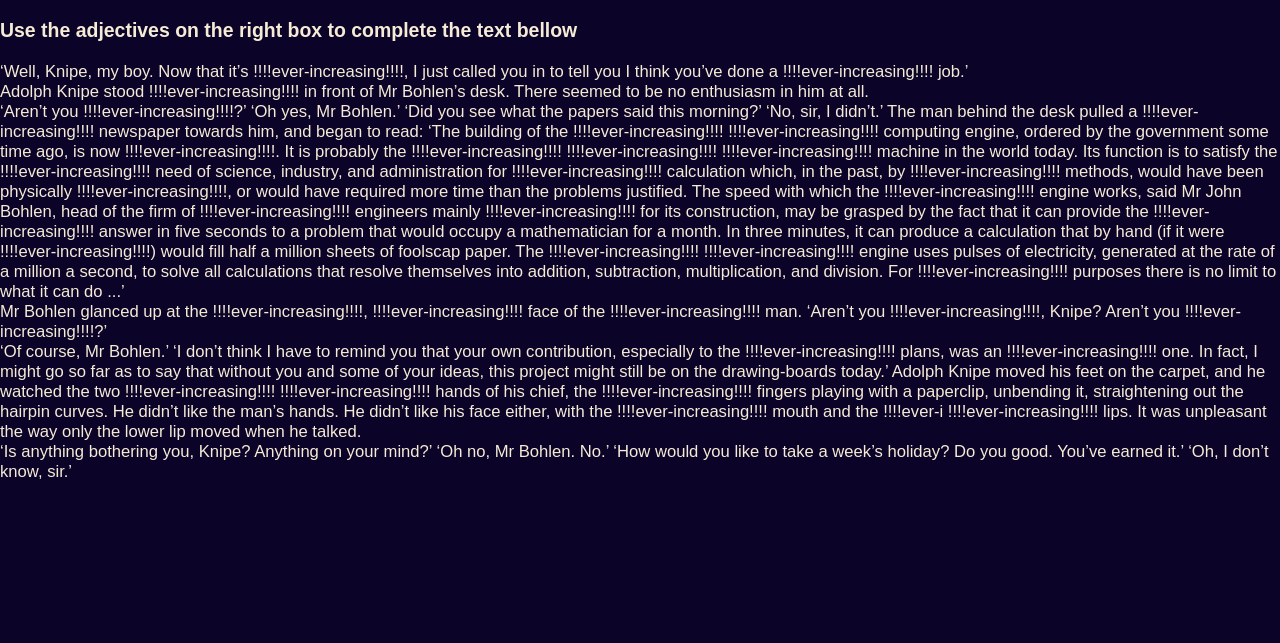
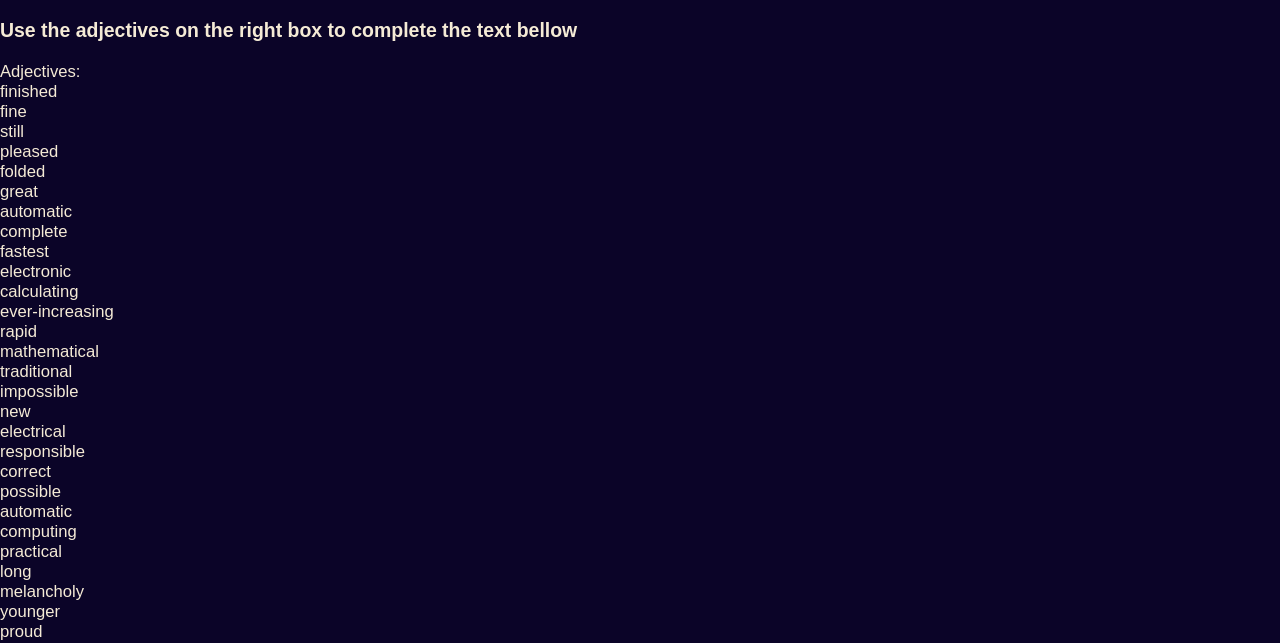
Before and after one commit to liscrivellari/P3_site, a plain HTML site: page game.html in a window 1280 px wide. Shown: the part 152-795 px from the top of the page. Drawn offline with Linux system fonts and the light colour scheme.

Commit message:
adjectives

```diff
--- a/game.html
+++ b/game.html
@@ -17,6 +17,46 @@
   <div class="titulo">
     <h1>Online Game</h1>
     <h3>Use the adjectives on the right box to complete the text bellow</h3>
+    <p id="text">
+      Adjectives:
+      <br> finished
+      <br> fine
+      <br> still
+      <br> pleased
+      <br>folded
+      <br> great
+      <br> automatic
+      <br> complete
+      <br> fastest
+      <br> electronic
+      <br> calculating
+      <br> ever-increasing
+      <br> rapid
+      <br> mathematical
+      <br> traditional
+      <br> impossible
+      <br> new
+      <br> electrical
+      <br> responsible
+      <br> correct
+      <br> possible
+      <br> automatic
+      <br> computing
+      <br> practical
+      <br> long
+      <br> melancholy
+      <br> younger
+      <br> proud
+      <br> pleased
+      <br> original
+      <br> important
+      <br> small
+      <br> white
+      <br> nervous
+      <br> tiny
+      <br> narrow
+      <br> purple-coloured
+    </p>
   </div>
 
   <p id="text">
```
